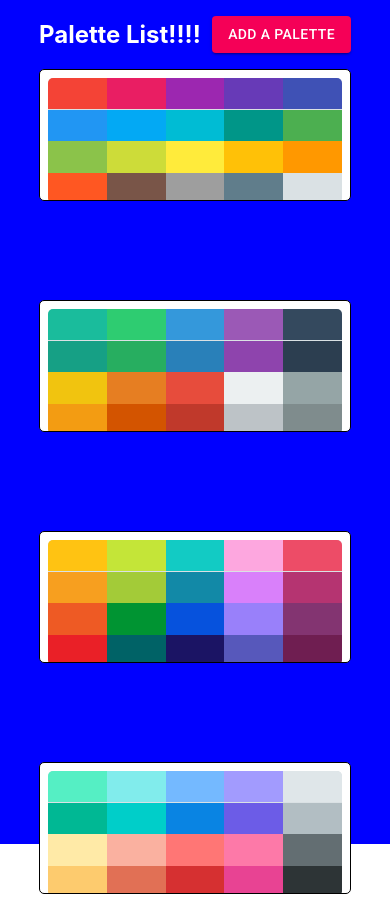
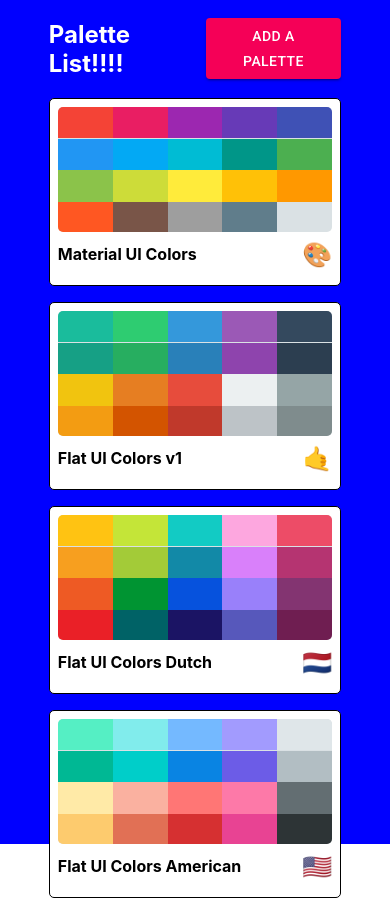
Before and after one commit to Keo222/color-app, a React (Create React App) app: page / in a window 390 px wide. Shown: the top 900 px of the page. Built offline with nearby package versions, Linux system fonts and the light colour scheme.

Commit message:
make palette list responsive

```diff
--- a/src/styles/MiniPaletteStyles.js
+++ b/src/styles/MiniPaletteStyles.js
@@ -4,7 +4,7 @@
         border: "1px solid black",
         borderRadius: "5px",
         padding: "0.5rem",
-        paddingBottom: "3rem",
+        paddingBottom: "1rem",
         position: "relative",
         overflow: "hidden",
         cursor: "pointer",
--- a/src/styles/PaletteListStyles.js
+++ b/src/styles/PaletteListStyles.js
@@ -16,6 +16,9 @@
         flexWrap: "wrap",
         [sizes.down('xl')]: {
             width: "80%"
+        },
+        [sizes.down('xs')]: {
+            width: "75%"
         }
     },
     nav: {
@@ -37,12 +40,13 @@
         width: "100%",
         display: "grid",
         gridTemplateColumns: "repeat(3, 30%)",
-        gridGap: "5%",
-        [sizes.down('sm')]: {
+        gridGap: "2.5rem",
+        [sizes.down('md')]: {
             gridTemplateColumns: "repeat(2, 50%)",
         },
         [sizes.down('xs')]: {
             gridTemplateColumns: "repeat(1, 100%)",
+            gridGap: '1rem'
         }
     }
 }
```
